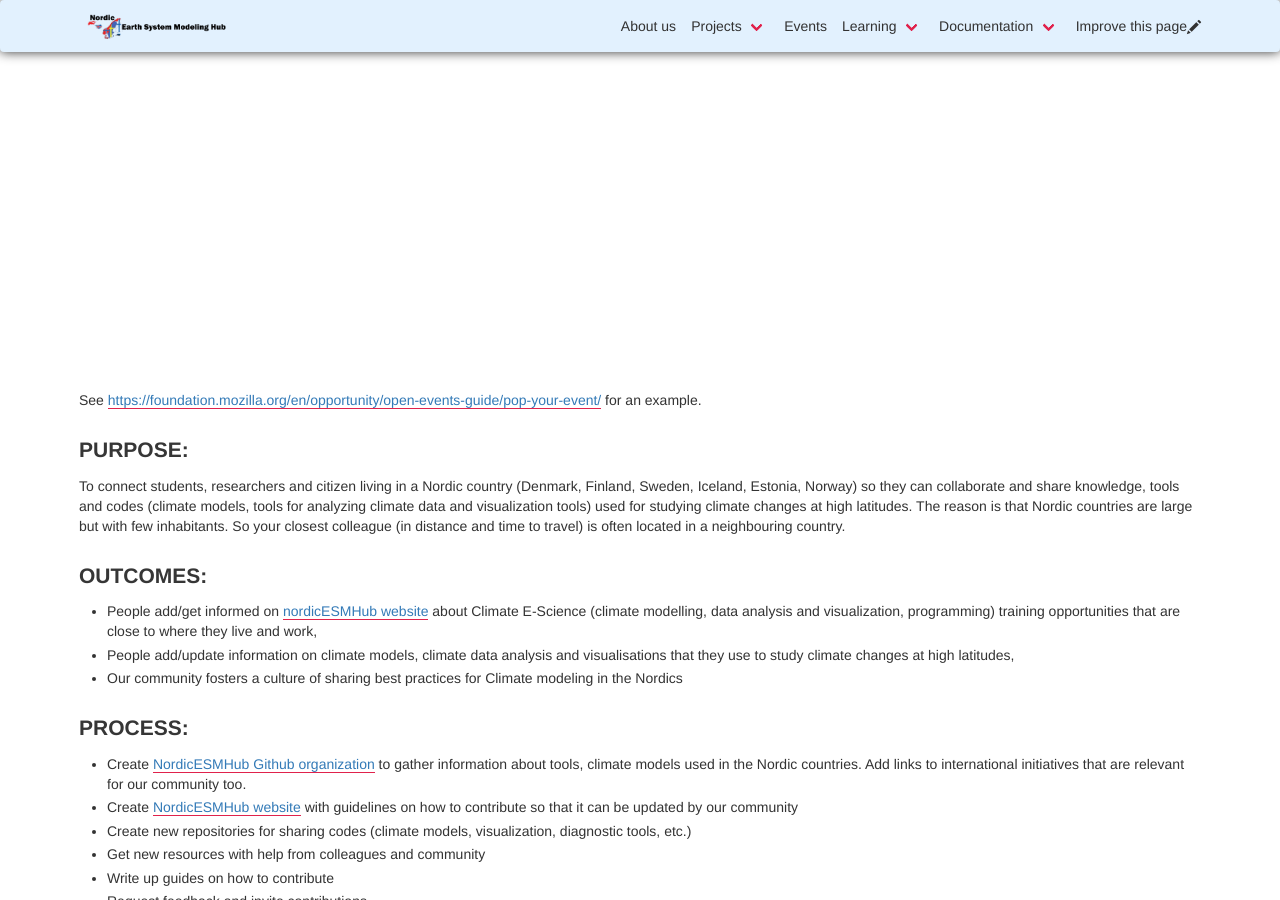
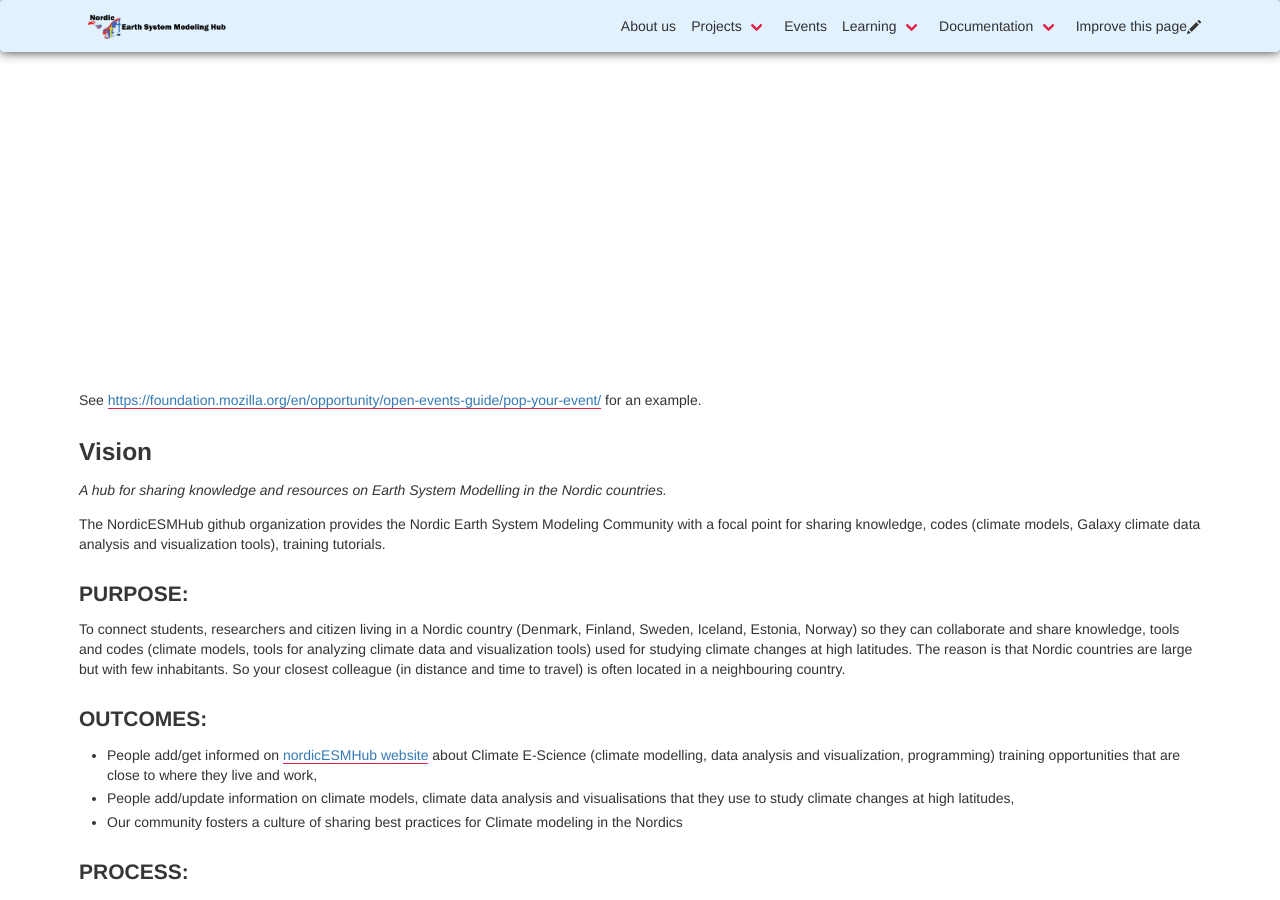
Before and after one commit to NordicESMhub/nordicesmhub.github.io, a Jekyll site: the page built from POP.md, in a window 1280 px wide and 900 px high. Built offline with Jekyll 4.4.1, drawn with Linux system fonts in a browser that asks for light colours; nearby versions of some CDN libraries; our own code applies the rules of GitHub Pages for plain Markdown files.

Commit message:
add vision statement at the top of my POP
So I can remember what it is about

```diff
--- a/POP.md
+++ b/POP.md
@@ -1,5 +1,11 @@
 
 See [https://foundation.mozilla.org/en/opportunity/open-events-guide/pop-your-event/](https://foundation.mozilla.org/en/opportunity/open-events-guide/pop-your-event/) for an example.
+
+## Vision
+
+*A hub for sharing knowledge and resources on Earth System Modelling in the Nordic countries.*
+
+The NordicESMHub github organization provides the Nordic Earth System Modeling Community with a focal point for sharing knowledge, codes (climate models, Galaxy climate data analysis and visualization tools), training tutorials.
 
 ### PURPOSE:
 
```
